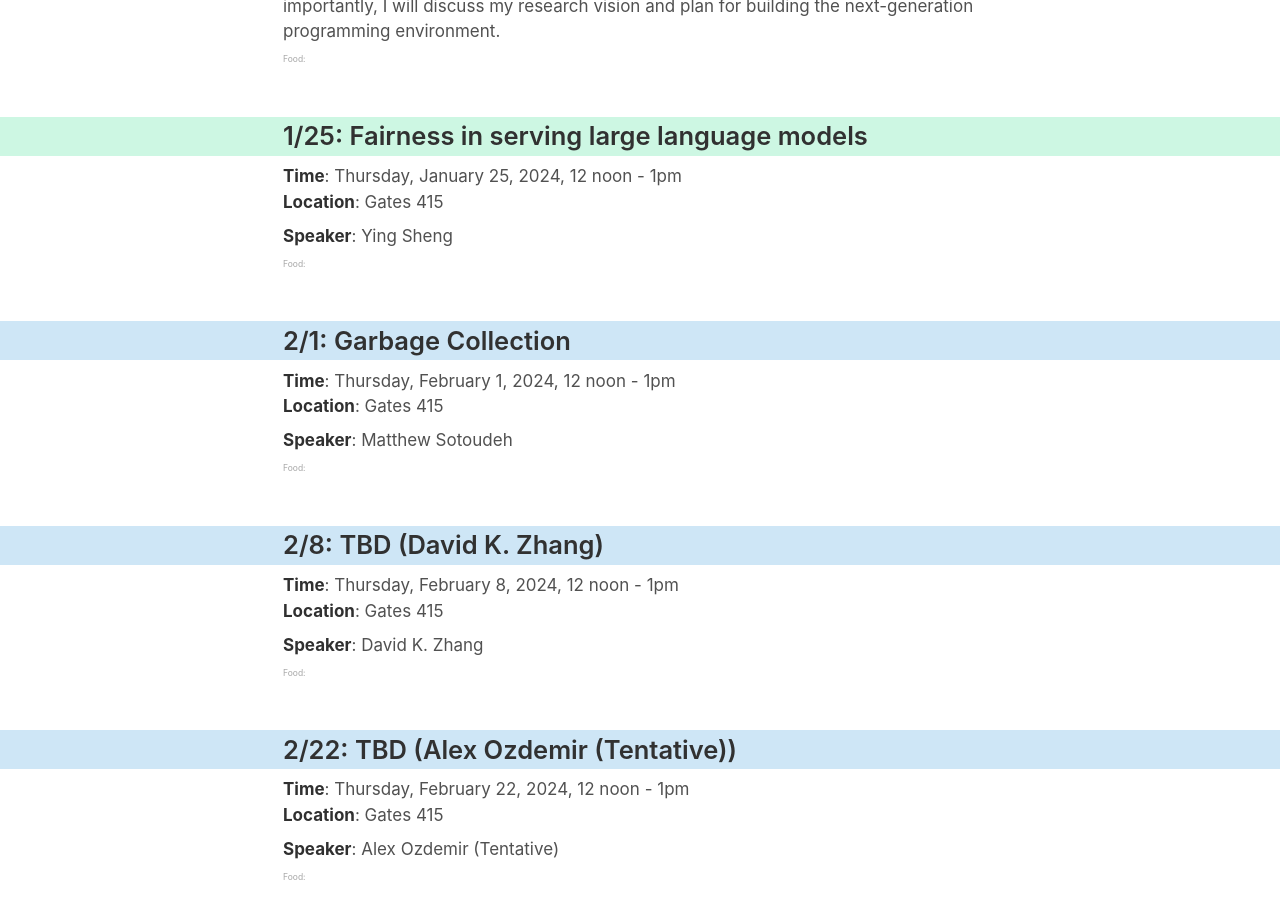
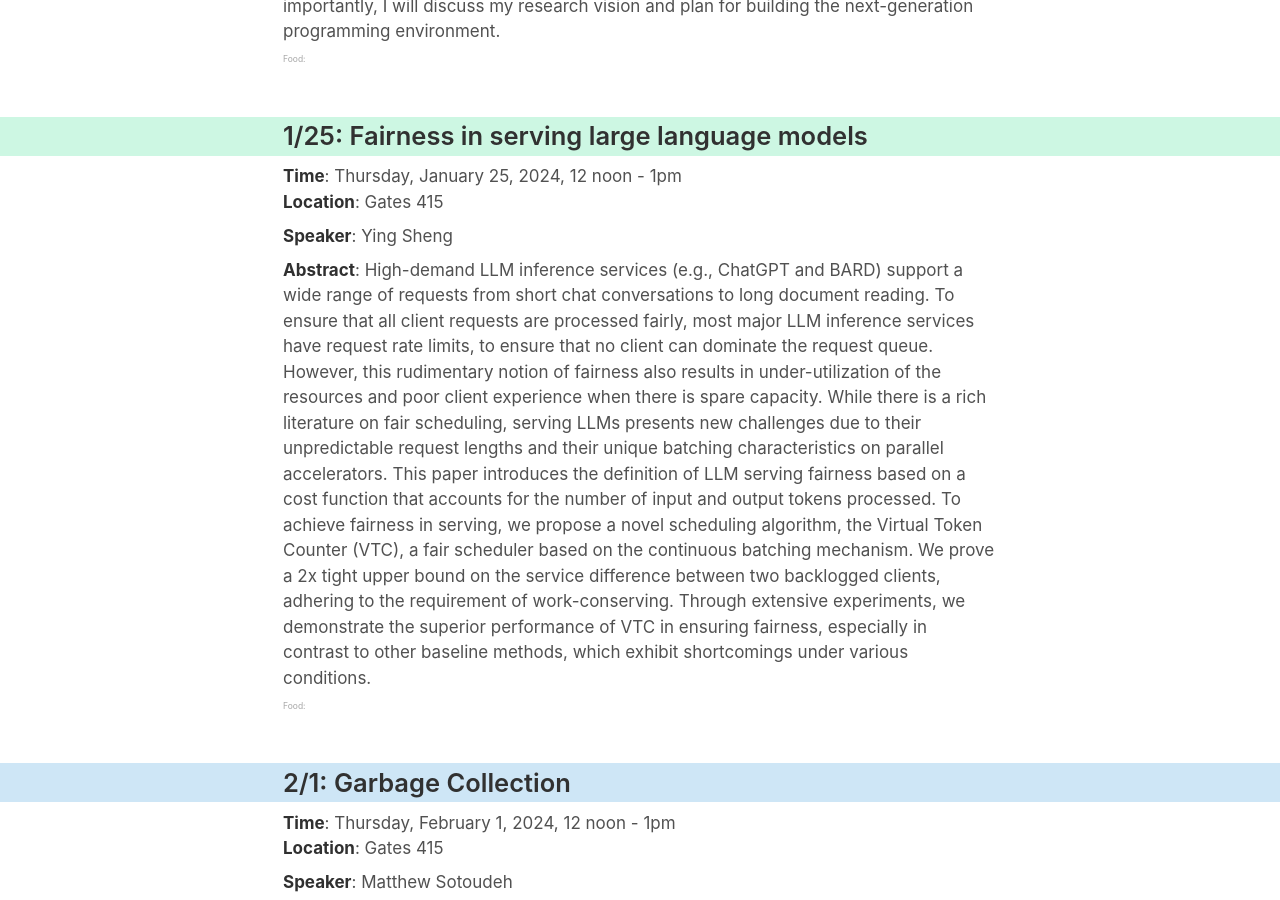
Before and after one commit to software-research-lunch/software-research-lunch.github.io, a Jekyll site: the page built from index.html, in a window 1280 px wide and 900 px high, scrolled down 1168 px. Built offline with Jekyll 4.4.1, drawn with Linux system fonts in a browser that asks for light colours.

Commit message:
Ying abstract

```diff
--- a/_data/schedule.yml
+++ b/_data/schedule.yml
@@ -64,7 +64,24 @@ Outstanding Graduate Research in the Computer Science Department. He also
 worked at Microsoft Research, Siemens Corporate Technology/Research and
 Meta."
   - date: "2024-01-25"
-    abstract: ""
+    abstract: "High-demand LLM inference services (e.g., ChatGPT and BARD) support a wide
+range of requests from short chat conversations to long document reading. To
+ensure that all client requests are processed fairly, most major LLM inference
+services have request rate limits, to ensure that no client can dominate the
+request queue. However, this rudimentary notion of fairness also results in
+under-utilization of the resources and poor client experience when there is
+spare capacity. While there is a rich literature on fair scheduling, serving
+LLMs presents new challenges due to their unpredictable request lengths and
+their unique batching characteristics on parallel accelerators. This paper
+introduces the definition of LLM serving fairness based on a cost function that
+accounts for the number of input and output tokens processed. To achieve
+fairness in serving, we propose a novel scheduling algorithm, the Virtual Token
+Counter (VTC), a fair scheduler based on the continuous batching mechanism. We
+prove a 2x tight upper bound on the service difference between two backlogged
+clients, adhering to the requirement of work-conserving. Through extensive
+experiments, we demonstrate the superior performance of VTC in ensuring
+fairness, especially in contrast to other baseline methods, which exhibit
+shortcomings under various conditions."
     title: "Fairness in serving large language models"
     speaker: "Ying Sheng"
   - date: "2024-02-01"
```
